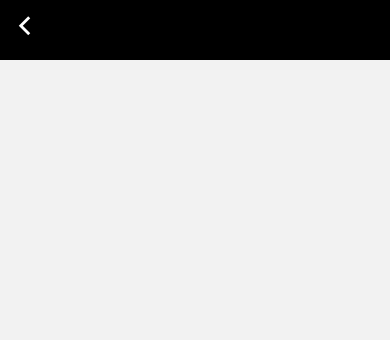
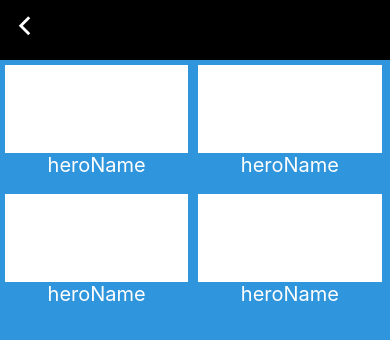
Before and after one commit to kholood-ea/movie-chooser, a React Native app: screen /Root in a window 390 px wide. Shown: the top 340 px of the page. Built offline with nearby package versions, Linux system fonts and the light colour scheme; what expo-linking would draw is missing.

Commit message:
initiate heros list

```diff
--- a/components/Header/Header.js
+++ b/components/Header/Header.js
@@ -4,7 +4,7 @@ import { Ionicons } from "@expo/vector-icons";
 
 export default ({ children, navigation }) => {
   return (
-    <SafeAreaView>
+    <SafeAreaView style={{ flex: 1 }}>
       <View style={style.header}>
         <View style={style.iconView}>
           <Ionicons
--- a/components/Heros/HeroCard.js
+++ b/components/Heros/HeroCard.js
@@ -26,19 +26,17 @@ export default (props) => {
 };
 const style = StyleSheet.create({
   card: {
-    backgroundColor: "black",
-    width: "45%",
-    height: "30%",
-    justifyContent: "space-around",
-    margin: 5,
+    width: "47%",
+    height: "90%",
+    marginHorizontal: 5,
     alignItems: "center",
+    marginBottom: 100,
+    marginTop: 5,
   },
   container: {
-    backgroundColor: "black",
     width: "100%",
     height: "95%",
     justifyContent: "space-around",
-    margin: 5,
     alignItems: "center",
   },
   heroImage: {
--- a/screens/Heros/Heros.js
+++ b/screens/Heros/Heros.js
@@ -1,10 +1,13 @@
 import React, { Component } from "react";
 import { View, Text } from "react-native";
 import { Header } from "../../components/Header";
+import { HerosList } from "./components";
 export default function Heros({ navigation }) {
   return (
-    <>
-      <Header></Header>
-    </>
+    <View style={{ flex: 1 }}>
+      <Header>
+        <HerosList />
+      </Header>
+    </View>
   );
 }
--- /dev/null
+++ b/screens/Heros/components/HerosList.js
@@ -0,0 +1,23 @@
+import React, { Component, useState } from "react";
+import {
+  Text,
+  TouchableOpacity,
+  FlatList,
+  SafeAreaView,
+  View,
+} from "react-native";
+import * as Animatable from "react-native-animatable";
+import * as DATA from "../herosPlaceHolder.json";
+import { HeroCard } from "../../../components/Heros";
+
+export default () => {
+  return (
+    <FlatList
+      numColumns={2}
+      style={{ backgroundColor: "#2f95dc" }}
+      data={[1, 2, 3, 4]}
+      renderItem={() => <HeroCard />}
+      // keyExtractor={(item) => item.id}
+    />
+  );
+};
--- /dev/null
+++ b/screens/Heros/components/index.js
@@ -0,0 +1,3 @@
+import HerosList from "./HerosList";
+
+export { HerosList };
```
